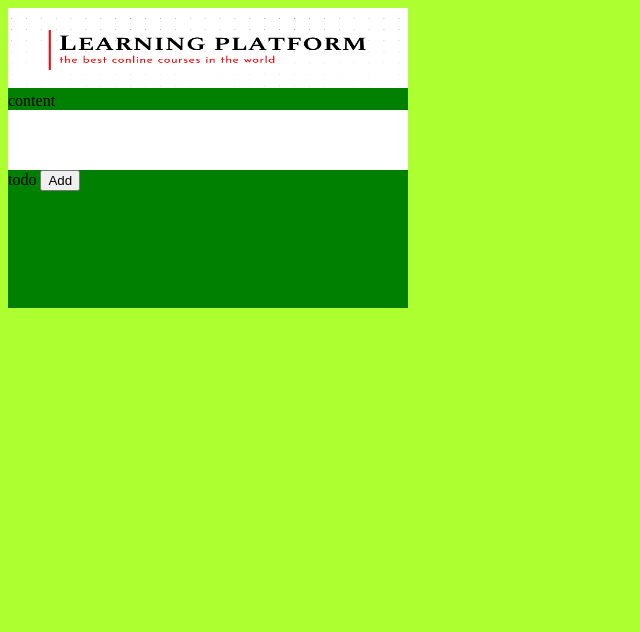
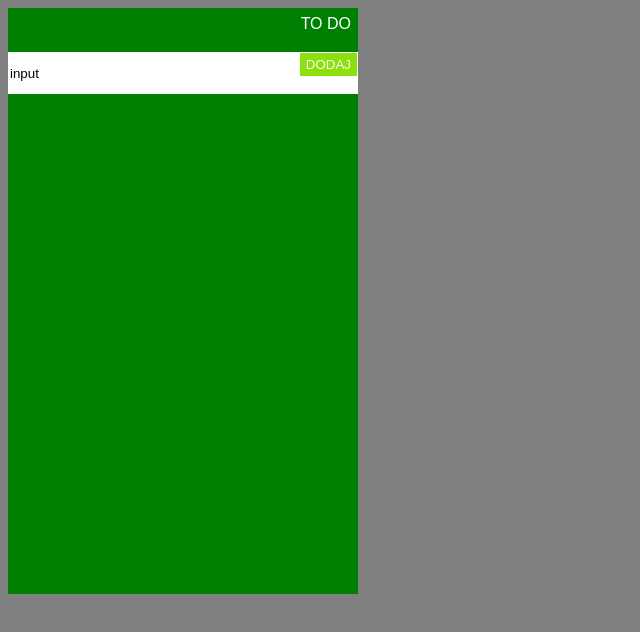
Before and after one commit to joannawalach/todo, a plain HTML site: page index.html in a window 1280 px wide. Shown: the whole page, without its empty margins (0-640 px from the left). Drawn offline with nearby package versions, Linux system fonts and the light colour scheme.

Commit message:
adding new divs, function and styles

```diff
--- a/index.html
+++ b/index.html
@@ -10,18 +10,16 @@
     <script src="https://cdn.jsdelivr.net/npm/bootstrap@5.1.2/dist/js/bootstrap.min.js" integrity="sha384-PsUw7Xwds7x08Ew3exXhqzbhuEYmA2xnwc8BuD6SEr+UmEHlX8/MCltYEodzWA4u" crossorigin="anonymous"></script>
 </head>
 <body>
-    <div class="window_container">
-        <div class="logo">
-            <img src="img/logo.png" alt="logo"
+    <div class="appwindow">
+        <div class="appheader"> TO DO
+            <i class="fa fa-refresh fa-spin fa-1g fa-fw"></i>
         </div>
-        <div class="content">content</div>
-        <div class="inputdiv">
-            <input class="inputfield" id="input1" type="text">
-            <label for="input1">todo</label>
-            <button class="btn">Add</button>
+        <div class="appdialog">
+            <input id="text" type="text" value="input" length="30" maxlength="50">
+            <button id="but" type="button" onclick="newTodo()"> DODAJ </button>
         </div>
-
+        <div class="appbody"></div>
     </div>
-    <script src="script.js"></script>
+    <script src="script.js" typ="text/javascript"></script>
 </body>
 </html>
--- a/script.js
+++ b/script.js
@@ -1,7 +1,25 @@
-class Todo {
-constructor()
-super()
-render() {
+function newTodo() {
+var input = document.getElementById("text");
+    var para = document.createElement("p");
+    para.id = "akapit";
+    var button1 = document.createElement("button");
+    button1.innerText = "usuń";
+    button1.id = "button1";
+    var button2 = document.createElement("button");
+    button2.innerText = "edytuj";
+    button2.id = "button2";
+    para.innerHTML = input.value + button1.outerHTML + button2.outerHTML;
+    document.querySelector(".appbody").appendChild(para);
+    input.value = "";
 
+
+    var button = document.getElementById("button1");
+    button.addEventListener("click", function() {
+        para.parentNode.removeChild(para);
+    })
+
+    var button = document.getElementById("button2");
+    button.addEventListener("click", function() {
+        input.value = para.textContent;
+    })
 }
-}
--- a/style.css
+++ b/style.css
@@ -1,25 +1,66 @@
 body {
-    background-color: greenyellow;
+    background-color: grey;
+    font-family: Arial, Helvetica, sans-serif;
+    font-weight: 400;
 }
 
-.window_container {
-    display: flex;
-    flex-direction: column;
-    width: 400px;
-    height: 300px;
-    background-color: green;
-    align-items: center;
+input {
+    background-color: white;
+    border: 0px;
+    height: 40px;
+    width: 60%;
 }
 
-.window_container .logo img {
-    width: 400px;
-    height: 80px
+button {
+    background-color: rgb(140, 224, 13);
+    color: rgb(249, 252, 249);
+    border: 0;
+    height: 25px;
+    padding-left: 5px 5px;
+    text-align: right;
+    float: right;
+    border: 1px solid white;
 }
 
-.window_container .inputdiv .inputfield {
-    width: 100%;
-    height: 60px;
-    border:0;
-    margin:0;
-    padding:0;
+div {
+    background-color: rgb(146, 35, 35);
 }
+
+p {
+    background-color: rgb(252, 252, 252);
+    color: rgb(165, 162, 162);
+    margin: 1px 0px 0px 0px;
+    height: 25px;
+    padding: 0px 0px 0px 20px;
+}
+
+.appwindow {
+    background-color: rgb(3, 92, 3);
+    color: rgb(3, 3, 3);
+    position: absolute;
+    width: 350px;
+    height: 500px;
+}
+
+.appheader {
+    background-color: green;
+    color: white;
+    padding: 7px;
+    height: 30px;
+    text-align: right;
+}
+
+.appdialog {
+    height: auto;
+    background-color: white;
+}
+
+.appbody {
+    height: 500px;
+    overflow-y: scroll;
+    background-color: green;
+}
+
+.fa fa-refresh fa-spin fa-3x fa-fw {
+    font-size: small;
+}
```
